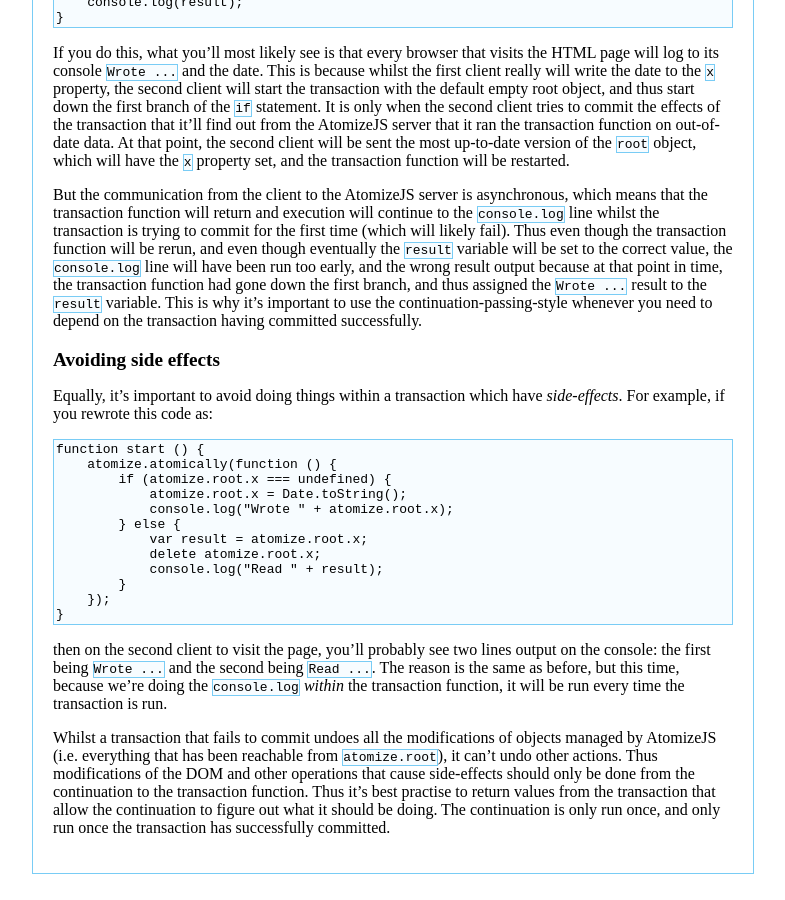
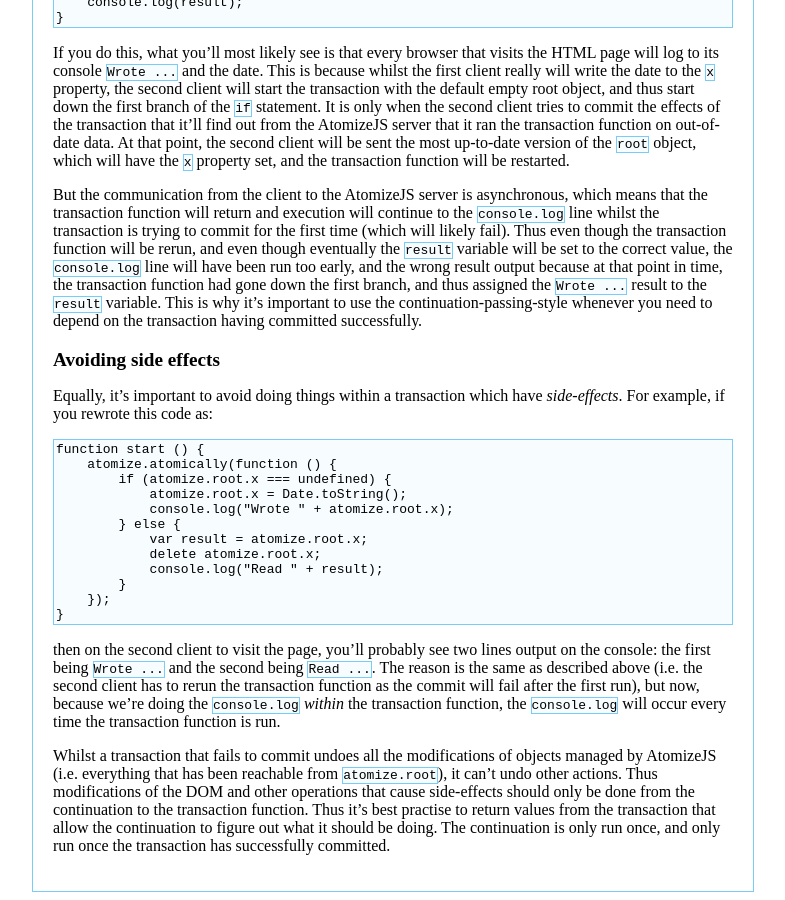
Before and after one commit to atomizejs/atomizejs.github.com, a Jekyll site: the page built from getting_started.markdown, in a window 1280 px wide and 900 px high, scrolled down 2085 px. Shown: the whole window, without its empty margins (247-1032 px from the left). Built offline with Jekyll 4.4.1, drawn with Linux system fonts in a browser that asks for light colours; Markdown is read by kramdown in place of the engine named in the settings.

Commit message:
explanation

```diff
--- a/getting_started.markdown
+++ b/getting_started.markdown
@@ -183,9 +183,11 @@
 
 then on the second client to visit the page, you'll probably see two
 lines output on the console: the first being `Wrote ...` and the
-second being `Read ...`. The reason is the same as before, but this
-time, because we're doing the `console.log` *within* the transaction
-function, it will be run every time the transaction is run.
+second being `Read ...`. The reason is the same as described above
+(i.e. the second client has to rerun the transaction function as the
+commit will fail after the first run), but now, because we're doing
+the `console.log` *within* the transaction function, the `console.log`
+will occur every time the transaction function is run.
 
 Whilst a transaction that fails to commit undoes all the modifications
 of objects managed by AtomizeJS (i.e. everything that has been
```
